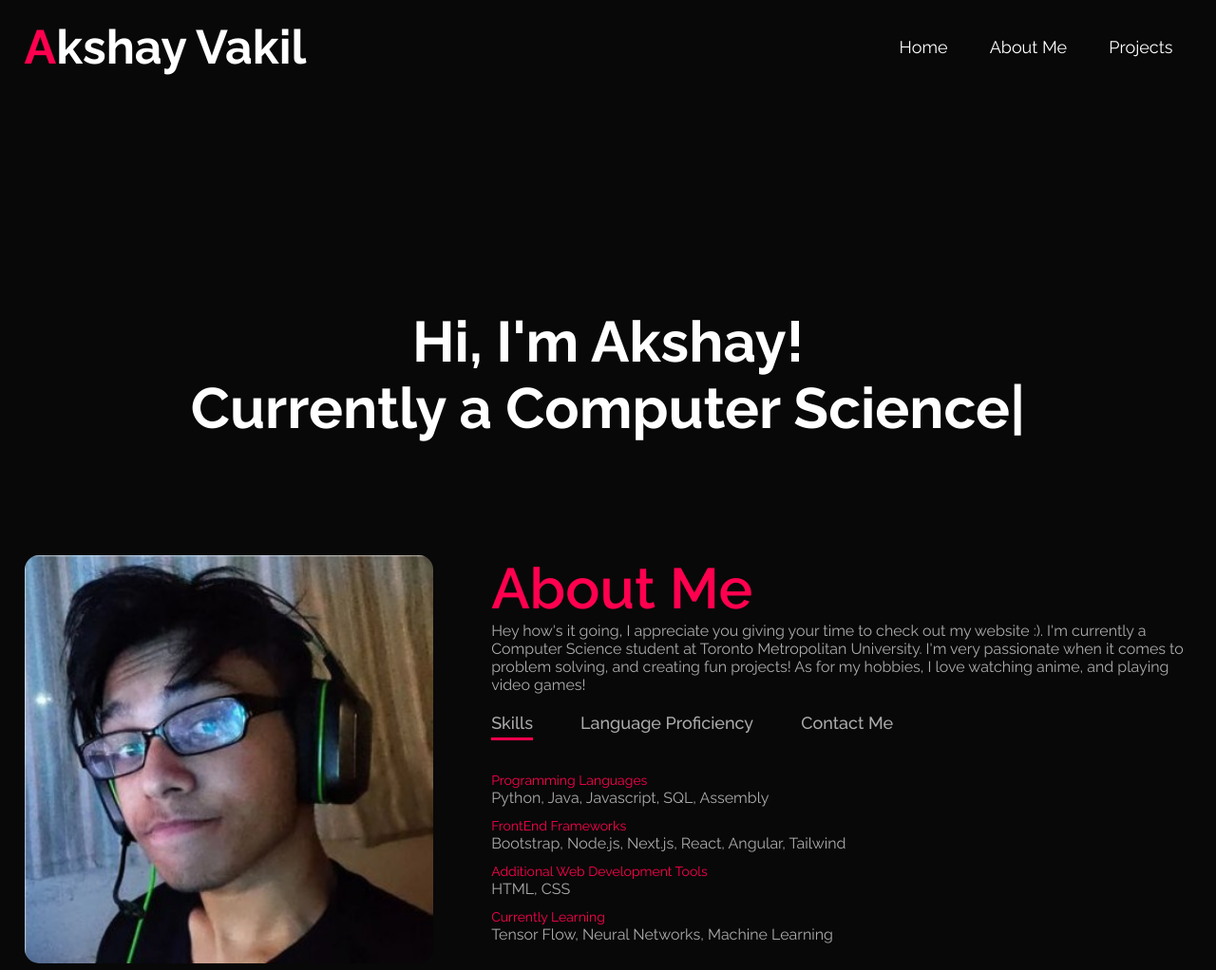
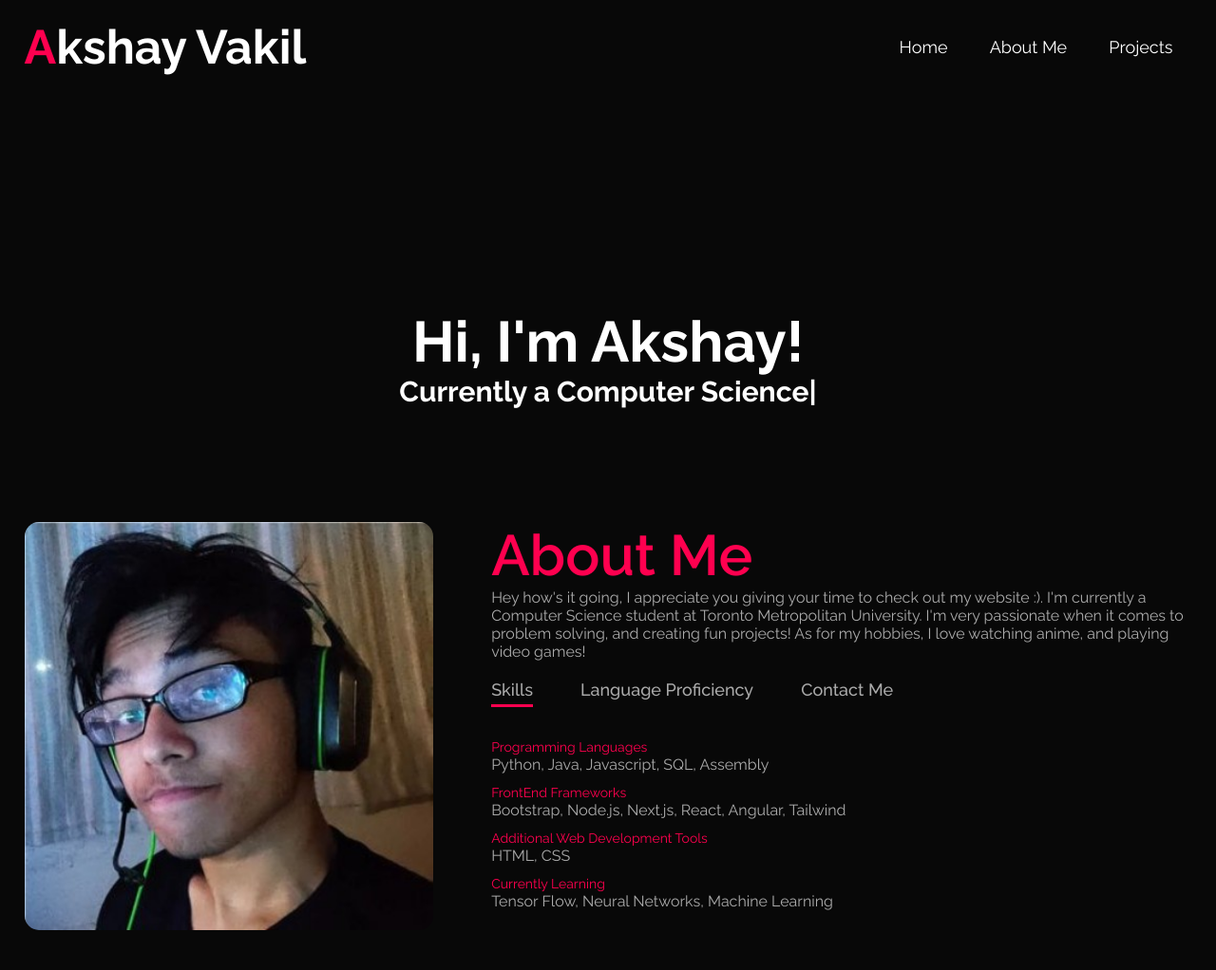
Before and after one commit to Octrainn/octrainn.github.io, a website: page index.html in a window 1280 px wide. Shown: the top 1022 px of the page at 95% size. Drawn offline with nearby package versions, Linux system fonts and the light colour scheme.

Commit message:
Update index.html

```diff
--- a/index.html
+++ b/index.html
@@ -28,9 +28,18 @@
                 </nav>
                 <div class="header-text">
                     <H1><span>Hi, I'm Akshay!</span></H1>
-                    <h1><span class ="auto-type"></span></h1>
+                    <div class="center">
+                        <h4><span class ="auto-type"></span></h4>
+                    </div>
+                </div>
+                <script>
+                    Element.scrollIntoView({
+                 behaviour: "smooth"  ,
+                block:"start",
+                 inline: "nearest"
+                                    })
+                </script>
 
-                </div>
 
                 <script>
                     var typed = new Typed(".auto-type",  {
@@ -40,6 +49,7 @@
                         loop: false
                     })
                 </script>
+
             </div>
 
         </div>
```
